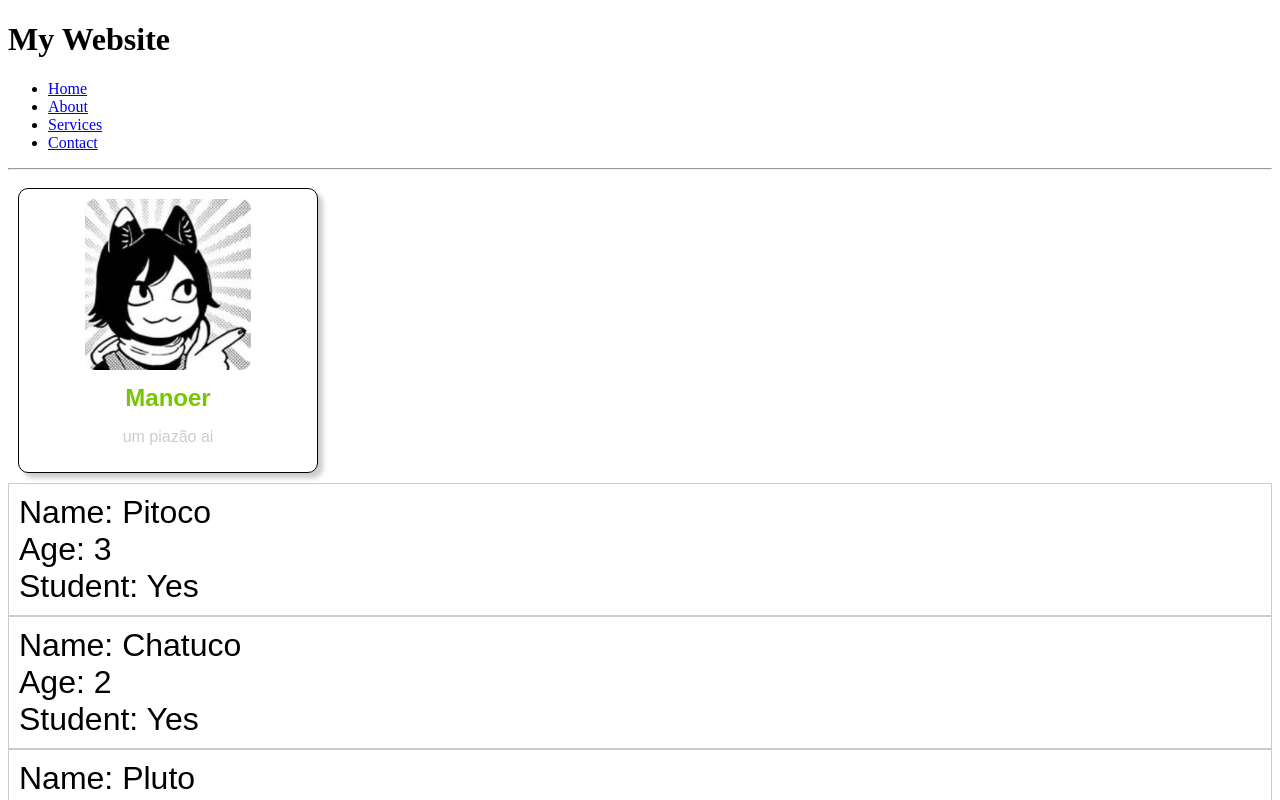
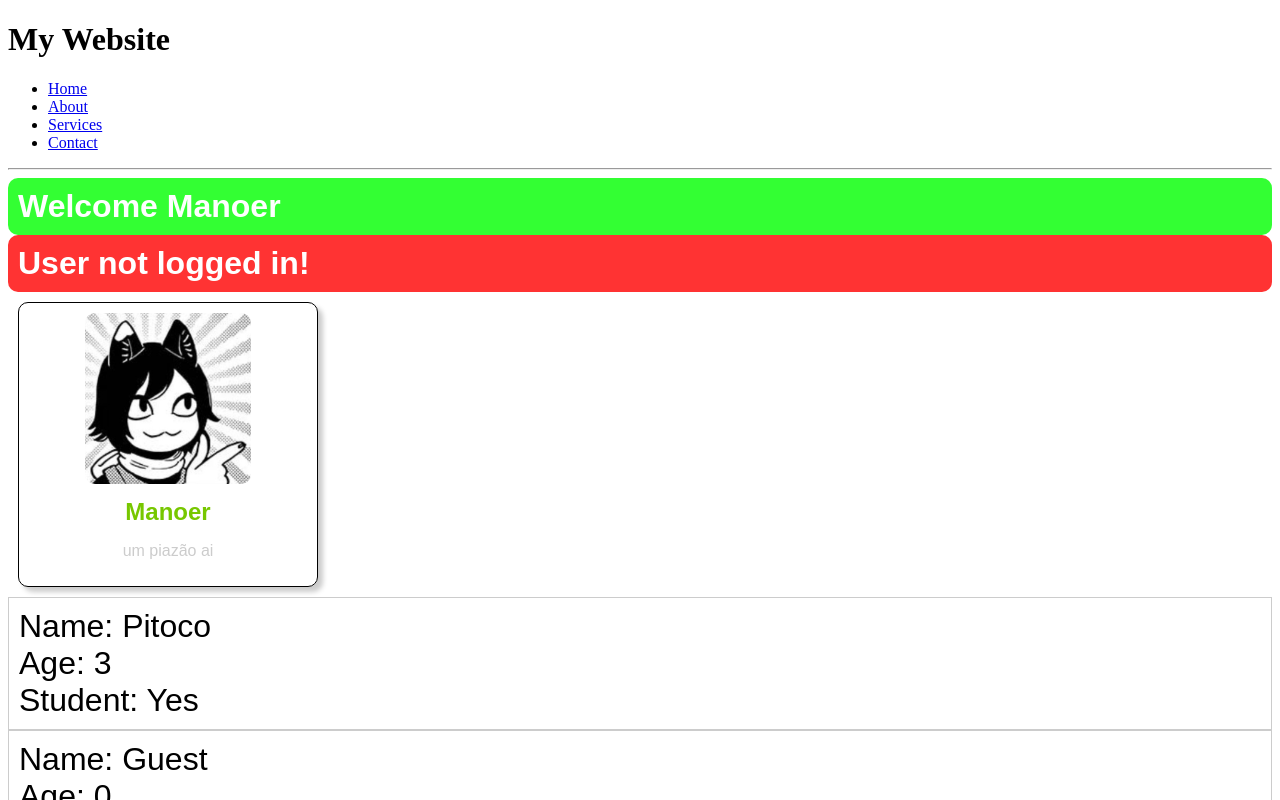
Before and after one commit to MnFCosta/ReactEstudo, a React (Vite) app in the folder my-react-app/: page / in a window 1280 px wide. Shown: the top 800 px of the page. Built offline with nearby package versions, Linux system fonts and the light colour scheme.

Commit message:
conditional rendering

```diff
--- a/my-react-app/src/App.jsx
+++ b/my-react-app/src/App.jsx
@@ -5,20 +5,18 @@ import Card from './Card.jsx'
 import Button from './Button/Button.jsx'
 import Inline  from './Inline.jsx'
 import Student from './Student.jsx'
+import UserGreeting from './UserGreeting.jsx'
 
 function App() {
     return(
       // Fragment
       <>
         <Header></Header>
+        <UserGreeting isLoggedIn={true} username="Manoer"/>
+        <UserGreeting/>
         <Card/>
         <Student name= "Pitoco" age={3} isStudent={true}/>
-        <Student name= "Chatuco" age={2} isStudent={true}/>
-        <Student name= "Pluto" age={50} isStudent={false}/>
         <Student/>
-        <Button/>
-        <Inline/>
-        {/* <Food/> */}
         <Footer/>
       </>
     );
--- /dev/null
+++ b/my-react-app/src/UserGreeting.jsx
@@ -0,0 +1,20 @@
+import PropTypes from 'prop-types'
+
+function UserGreeting(props){
+    const welcome = <h2 className="welcome-message">Welcome {props.username}</h2>;
+    const loginPrompt = <h2 className="login-prompt">User not logged in!</h2>
+
+    return (props.isLoggedIn ? welcome : loginPrompt);
+}
+
+UserGreeting.proptypes = {
+    isLoggedIn: PropTypes.bool,
+    username: PropTypes.string,
+}
+
+UserGreeting.defaultProps = {
+    isLoggedIn: false,
+    username: "User",
+}
+
+export default UserGreeting
--- a/my-react-app/src/index.css
+++ b/my-react-app/src/index.css
@@ -38,3 +38,23 @@
 .student p{
   margin: 0;
 }
+
+.welcome-message{
+  font-family: Arial;
+  font-size: 2em;
+  background-color: hsl(120, 100%, 60%);
+  color: white;
+  padding: 10px;
+  border-radius: 10px;
+  margin: 0;
+}
+
+.login-prompt{
+  font-family: Arial;
+  font-size: 2em;
+  background-color: hsl(0, 100%, 60%);
+  color: white;
+  padding: 10px;
+  border-radius: 10px;
+  margin: 0;
+}
```
